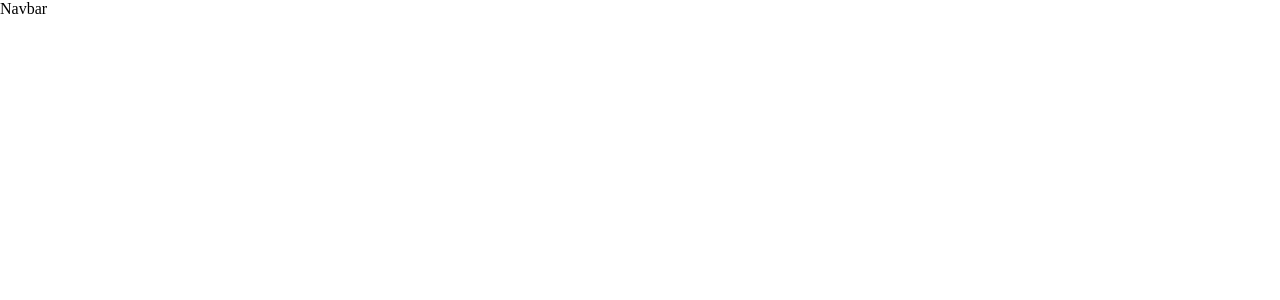
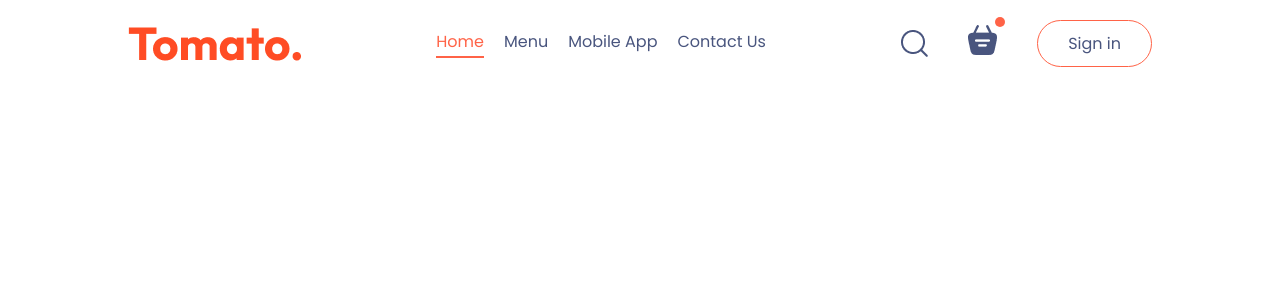
Before and after one commit to danidudileka/Food-Delivery-App-React-JS, a React (Vite) app: page / in a window 1280 px wide. Shown: the top 300 px of the page. Built offline with nearby package versions, Linux system fonts and the light colour scheme.

Commit message:
Navbar completed

```diff
--- a/src/components/Navbar/Navbar.css
+++ b/src/components/Navbar/Navbar.css
@@ -0,0 +1,62 @@
+.navbar {
+  padding: 20px 0;
+  display: flex;
+  justify-content: space-between;
+  align-items: center;
+}
+
+.navbar .logo {
+  width: 150px;
+}
+
+.navbar-menu {
+  display: flex;
+  list-style: none;
+  gap: 20px;
+  color: #49557e;
+}
+
+.navbar-right{
+    display: flex;
+    align-items: center;
+    gap: 40px;
+}
+
+.navbar button{
+    background: transparent;
+    font-size: 16px;
+    color: #49557e;
+    border: 1px solid tomato;
+    border-radius: 50px;
+    padding: 10px 30px;
+    cursor: pointer;
+    transition: 0.3s;
+}
+
+.navbar button:hover{
+    background-color: #fff4f2;
+}
+
+.navbar li{
+    cursor: pointer;
+}
+
+.navbar .active{
+    padding-bottom: 2px;
+    border-bottom: 2px solid tomato;
+    color: tomato;
+}
+
+.navbar-search-icon{
+    position: relative;
+}
+
+.navbar-search-icon .dot{
+    position: absolute;
+    min-width: 10px;
+    min-height: 10px;
+    background-color: tomato;
+    border-radius: 5px;
+    top: -8px;
+    right: -8px;
+}
--- a/src/components/Navbar/Navbar.jsx
+++ b/src/components/Navbar/Navbar.jsx
@@ -1,9 +1,29 @@
-import React from 'react'
+import React, { useState } from 'react'
 import './Navbar.css'
+import { assets } from '../../assets/assets'
 
 const Navbar = () => {
+
+    const [menu,setMenu] = useState("home")
+
   return (
-    <div className='navbar'>Navbar</div>
+    <div className='navbar'>
+        <img src={assets.logo} alt="logo" />
+        <ul className="navbar-menu">
+            <li onClick={() => setMenu("home")} className={menu==='home' ? 'active' : ''}>Home</li>
+            <li onClick={() => setMenu("menu")} className={menu==='menu' ? "active" : ""}>Menu</li>
+            <li onClick={() => setMenu("mobile-app")} className={menu==='mobile-app' ? "active" : ""}>Mobile App</li>
+            <li onClick={() => setMenu("contact-us")} className={menu==='contact-us' ? "active" : ""}>Contact Us</li>
+        </ul>
+        <div className="navbar-right">
+            <img src={assets.search_icon} alt="search_icon" />
+            <div className="navbar-search-icon">
+                <img src={assets.basket_icon} alt="basket_icon" />
+                <div className="dot"></div>
+            </div>
+            <button>Sign in</button>
+        </div>
+    </div>
   )
 }
 
--- a/src/index.css
+++ b/src/index.css
@@ -1,13 +1,21 @@
+@import url('https://fonts.googleapis.com/css2?family=Poppins:ital,wght@0,100;0,200;0,300;0,400;0,500;0,600;0,700;0,800;0,900;1,100;1,200;1,300;1,400;1,500;1,600;1,700;1,800;1,900&display=swap');
+
 *{
   padding: 0;
   margin: 0;
   box-sizing: border-box;
+  font-family: "Poppins", sans-serif;
 }
 
 body{
   min-height: 100vh;
 }
 
+.app{
+  width: 80%;
+  margin: auto;
+}
+
 a{
   text-decoration: none;
   color: inherit;
```
